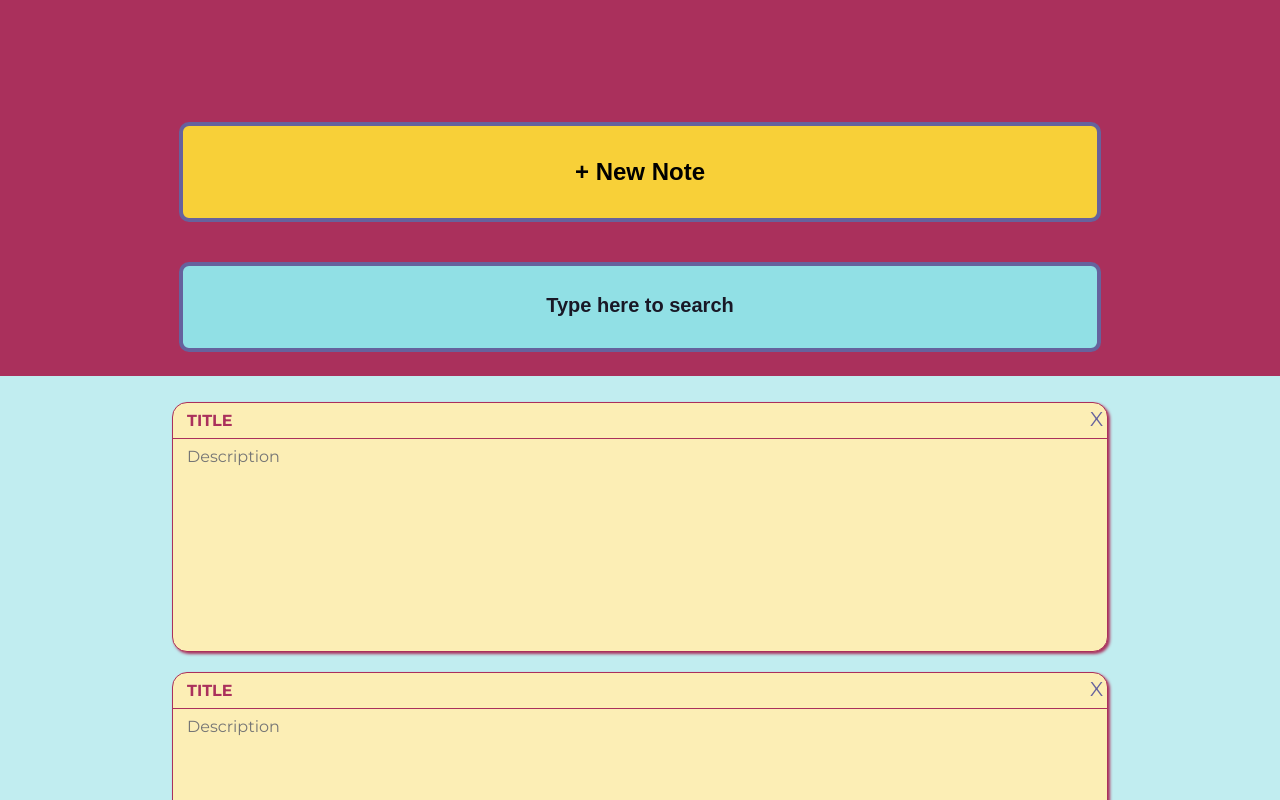
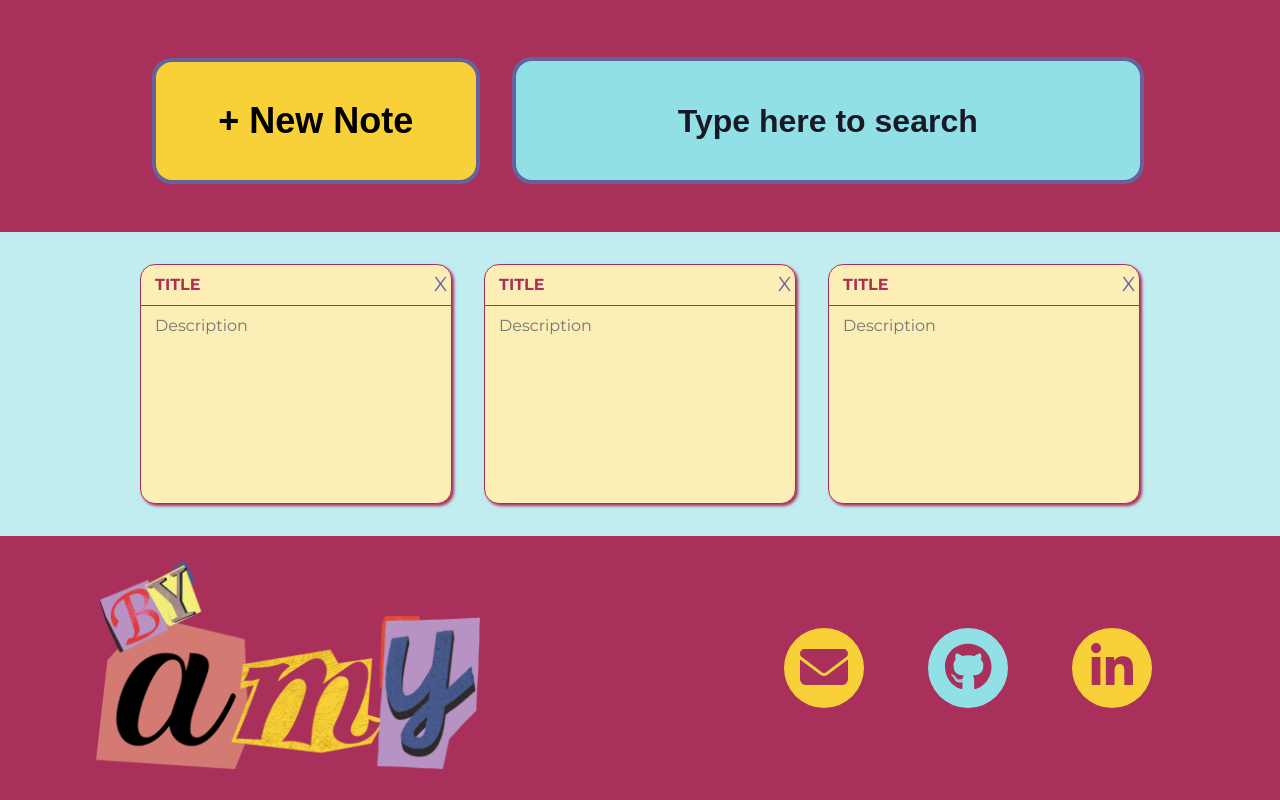
Before and after one commit to amyspencerproject/fresh-sticky-notes, a React (Create React App) app: page / in a window 1280 px wide. Shown: the part 420-1220 px from the top of the page. Built offline with nearby package versions, Linux system fonts and the light colour scheme.

Commit message:
Added styles for media queries for tablet and desktop viewports

```diff
--- a/src/App.css
+++ b/src/App.css
@@ -1,9 +1,87 @@
-* {
+/* ==========================================================================
+   CSS Reset by Andy Bell - https://andy-bell.co.uk/a-modern-css-reset/
+   ========================================================================== */
+/* Box sizing rules */
+*,
+*::before,
+*::after {
   box-sizing: border-box;
 }
 
+/* Remove default margin */
+body,
+h1,
+h2,
+h3,
+h4,
+p,
+figure,
+blockquote,
+dl,
+dd {
+  margin: 0;
+}
+
+/* Remove list styles on ul, ol elements with a list role, which suggests default styling will be removed */
+ul[role='list'],
+ol[role='list'] {
+  list-style: none;
+}
+
+/* Set core root defaults */
+html:focus-within {
+  scroll-behavior: smooth;
+}
+
+/* Set core body defaults */
 body {
-  background-color: #F1E6E6;
+  min-height: 100vh;
+  text-rendering: optimizeSpeed;
+  line-height: 1.5;
+}
+
+/* A elements that don't have a class get default styles */
+a:not([class]) {
+  text-decoration-skip-ink: auto;
+}
+
+/* Make images easier to work with */
+img,
+picture {
+  max-width: 100%;
+  display: block;
+}
+
+/* Inherit fonts for inputs and buttons */
+input,
+button,
+textarea,
+select {
+  font: inherit;
+}
+
+/* Remove all animations, transitions and smooth scroll for people that prefer not to see them */
+@media (prefers-reduced-motion: reduce) {
+  html:focus-within {
+    scroll-behavior: auto;
+  }
+
+  *,
+  *::before,
+  *::after {
+    animation-duration: 0.01ms !important;
+    animation-iteration-count: 1 !important;
+    transition-duration: 0.01ms !important;
+    scroll-behavior: auto !important;
+  }
+}
+
+/* ==========================================================================
+   Base Styles - mobile first styling
+   ========================================================================== */
+
+body {
+  background-color: #C1EDF0;
   color: #191826;
   font-family: 'Montserrat', sans-serif;
   margin: 0;
@@ -18,25 +96,10 @@ textarea {
   resize: none;
 }
 
-.image-container {
+/* ****** Header ****** */
+
+.header-image-container {
   width: 75%;
-}
-
-img {
-  display: block;
-  width: 100%;
-}
-
-.notes-container {
-  background-color: #C1EDF0;
-}
-
-.notes-list {
-  display: flex;
-  flex-wrap: wrap;
-  justify-content: center;
-  padding: 1rem;
-  margin: 0;
 }
 
 .app-header {
@@ -58,7 +121,7 @@ img {
 .add-new {
   background-color: #F8D038;
   border: solid 4px #66629D;
-  border-radius: 10px;
+  /* border-radius: 10px; */
   cursor: pointer;
   font-weight: bolder;
   outline: none;
@@ -69,16 +132,15 @@ img {
 
 .add-new,
 .search {
-  /* font-family: "Neucha", cursive; */
-  /* font-family: 'Montserrat', sans-serif; */
+  border-radius: 20px;
   font-family: Arial, Helvetica, sans-serif;
   padding: 2.0rem;
   width: 90%;
 }
 
 .search {
-  border-radius: 10px;
-  font-size: 1rem;
+
+  font-size: 1.25rem;
   margin: 0.5rem;
   flex-grow: 1;
   background-color: #91E0E5;
@@ -93,11 +155,24 @@ img {
   font-weight: bolder;
 }
 
+/* ****** Notes Canvas ****** */
+
+.notes-container {
+  background-color: #C1EDF0;
+}
+
+.notes-list {
+  display: flex;
+  flex-wrap: wrap;
+  justify-content: center;
+  padding: 1rem;
+  margin: 0;
+}
+
 .note {
   width: 75%;
-  height: 250px;
-  /* max-height: 100vh; */
-  margin: 10px;
+  height: 15rem;
+  margin: 1rem;
   background-color: #fceeb5;
   border: 1px solid #AA305C;
   border-color: #AA305C;
@@ -153,22 +228,27 @@ img {
   cursor: pointer;
 }
 
+/* ****** Footer ****** */
+
 footer {
   background-color: #AA305C;
 }
 
 .app-footer {
   display: flex;
+  flex-flow: column wrap;
   justify-content: center;
+  align-items: center;
   padding-bottom: 2rem;
   padding-top: 1.5rem;
 }
 
+.footer-image-container {
+  width: 75%;
+}
+
 .footer-icons {
   display: flex;
-  flex-flow: row nowrap;
-  justify-content: space-between;
-  align-items: center;
   margin: 3rem 0;
 }
 
@@ -178,6 +258,7 @@ footer {
   height: 5rem;
   width: 5rem;
   padding: 2rem;
+  margin: 0 1rem;
   font-size: 3rem;
   text-align: center;
   display: flex;
@@ -196,3 +277,100 @@ footer {
 a {
   color: #AA305C;
 }
+
+/* ==========================================================================
+   Media Queries
+   ========================================================================== */
+
+
+/* ----------- Tablets larger than 768px wide ----------- */
+@media only screen and (min-width: 768px) {
+
+  /* ****** Header ****** */
+  .add-new {
+    width: 45%;
+    font-size: 2.25rem;
+  }
+
+
+  .search,
+  .search::placeholder {
+    font-size: 2rem;
+  }
+
+  .header-image-container {
+    width: 75%;
+  }
+
+  /* ***** Notes Canvas ****** */
+
+  .note {
+    width: 40%;
+  }
+
+  /* ***** Footer ****** */
+  .footer-image-container {
+    width: 50%;
+  }
+
+  .footer-icons-sphere,
+  .footer-icons-sphere-drk {
+    margin: 0 2.0rem;
+  }
+
+
+
+
+}
+
+/* ----------- Desktop Screenlarger than 1200px wide ----------- */
+@media only screen and (min-width: 1200px) {
+
+  /* ****** Header ****** */
+  .header-image-container {
+    width: 65%;
+  }
+
+  .app-header__controls {
+    display: flex;
+    justify-content: center;
+    align-items: center;
+    flex-flow: row;
+    width: 80%;
+    margin-bottom: 2.5rem;
+  }
+
+  .add-new {
+    margin: 0 1.5rem;
+  }
+
+  .search {
+    padding: 2.20rem;
+  }
+
+  /* ***** Notes Canvas ****** */
+
+  .note {
+    width: 25%;
+  }
+
+  /* ***** Footer ****** */
+
+  .footer-image-container {
+    width: 30%;
+  }
+
+  .app-footer {
+    flex-flow: row nowrap;
+    justify-content: space-between;
+    /* padding: 0 1.5rem; */
+  }
+
+  .footer-image-container {
+    margin-left: 6rem;
+  }
+
+  .icons {
+    margin-right: 6rem;
+  }
+}
--- a/src/App.js
+++ b/src/App.js
@@ -7,7 +7,7 @@ function App() {
   return (
     <div className="App">
       <header className="app-header">
-        <div className="image-container">
+        <div className="header-image-container">
         <picture>
           <source media="(min-width: 1000px)" srcSet="./notes-desktop.png" />
           <source media="(min-width: 768px)" srcSet="./notes-780.png" />
@@ -41,12 +41,12 @@ function App() {
       </div>
 
       <footer className="app-footer">
-        <div className="image-container">
+        <div className="footer-image-container">
           <img src="./by-amy.png" alt="the word Amy written in letters cutout from magazines" />
-          <div className="icons">
+        </div>
+        <div className="icons">
           <FooterIcon />
           </div>
-        </div>
       </footer>
     </div>
   );
```
